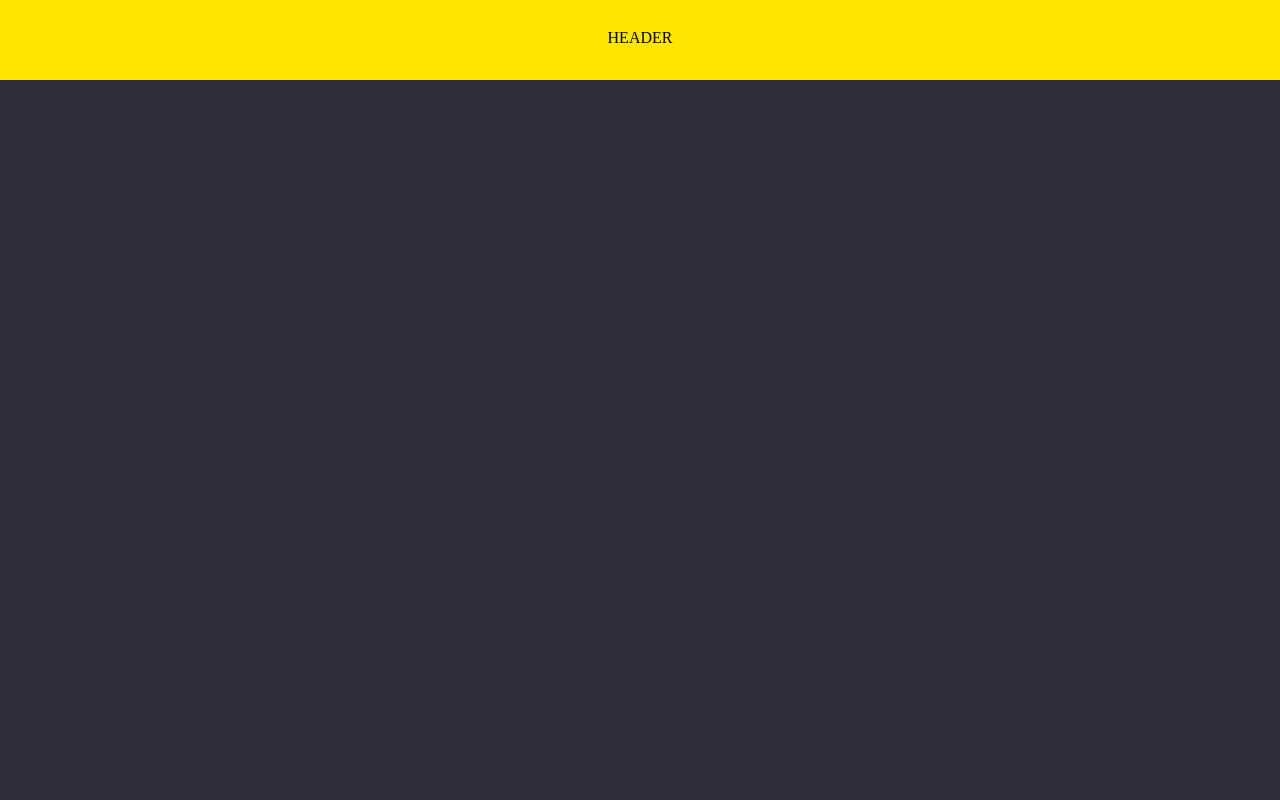
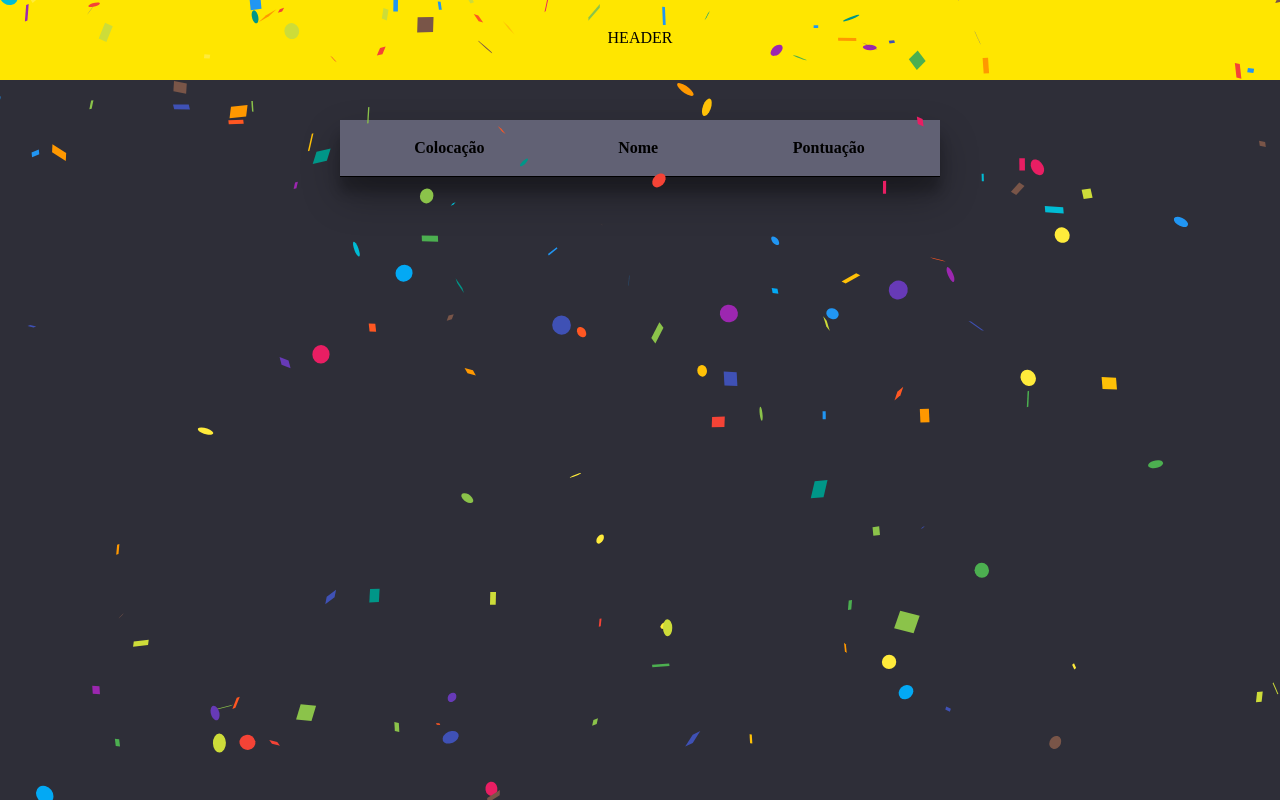
Before and after one commit to Sconzo/show_web, a React (Vite) app: page /score-table in a window 1280 px wide. Before the commit this address had no page. Built offline with nearby package versions, Linux system fonts and the light colour scheme.

Commit message:
Added scoreTable screen

```diff
--- a/package.json
+++ b/package.json
@@ -11,6 +11,7 @@
   "dependencies": {
     "axios": "^1.2.1",
     "react": "^18.2.0",
+    "react-confetti": "^6.1.0",
     "react-dom": "^18.2.0",
     "react-native-web": "^0.18.10",
     "sass": "^1.56.1",
--- a/src/App.tsx
+++ b/src/App.tsx
@@ -11,9 +11,9 @@ import QuestionMakerReview from "./components/QuestionMakerReview";
 import QuestionMakerWait from "./components/QuestionMakerWait";
 import Challenger from "./components/Challenger";
 import Score from "./components/Score";
+import ScoreTable from "./components/ScoreTable";
 
 function App(): JSX.Element {
-  let questions = [{ teste: "" }];
   return (
     <>
       <Header />
@@ -32,6 +32,7 @@ function App(): JSX.Element {
         <Route path="/review" element={<QuestionMakerReview />}></Route>
         <Route path="/challenger" element={<Challenger />}></Route>
         <Route path="/score" element={<Score />}></Route>
+        <Route path="/score-table" element={<ScoreTable />}></Route>
       </Routes>
     </>
   );
--- a/src/components/QuestionMaker/index.tsx
+++ b/src/components/QuestionMaker/index.tsx
@@ -437,12 +437,6 @@ function QuestionMaker() {
     (session.numberOfQuestions * session.numberOfChallengers) /
     session.numberOfGroups;
 
-  console.log("State : ");
-  console.log(state);
-  console.log("Form : ");
-  console.log(formData);
-  console.log("Questions : ");
-  console.log(questions);
   return (
     <>
       <div className="content-maker">
--- a/src/components/Score/index.tsx
+++ b/src/components/Score/index.tsx
@@ -19,21 +19,47 @@ const Score = () => {
     let path = `/challenger`;
     navigate(path);
   };
+  const goToScoreTable = () => {
+    let path = `/score-table`;
+    navigate(path);
+  };
 
-  console.log(currentChallenger);
+  let greetingMessage = "";
+  let details = "";
+  console.log(currentChallenger.score);
+
+  if (currentChallenger.score > 0) {
+    greetingMessage = "Parabéns " + currentChallenger.name;
+    if (currentChallenger.score == 1) {
+      details = "Você acertou " + currentChallenger.score + " questão";
+    } else {
+      details = "Você acertou " + currentChallenger.score + " questões";
+    }
+  } else {
+    greetingMessage = "Que pena " + currentChallenger.name;
+    details = "Você não acertou nenhuma questão ";
+  }
+
   return (
     <div className="score-content">
-      <span>
-        PARABÉNS {currentChallenger.name}! Você acertou:{" "}
-        {currentChallenger.score} questões
-      </span>
+      <div className="title-score">
+        <p>{greetingMessage}</p>
+      </div>
+      <div className="score-details">
+        <p>{details}</p>
+      </div>
 
-      <button
-        onClick={changeRouteBack}
-        disabled={pos >= session.numberOfChallengers - 1}
-      >
-        Próximo Desafiante
-      </button>
+      {pos < session.numberOfChallengers - 1 && (
+        <button className="btn-end-challenger" onClick={changeRouteBack}>
+          Vamos {challengers[pos + 1].name}
+        </button>
+      )}
+
+      {pos >= session.numberOfChallengers - 1 && (
+        <button className="btn-end-challenger" onClick={goToScoreTable}>
+          Ver Resultado
+        </button>
+      )}
     </div>
   );
 };
--- a/src/components/Score/style.scss
+++ b/src/components/Score/style.scss
@@ -0,0 +1,18 @@
+.score-content {
+    color: aliceblue;
+}
+
+.title-score{
+    margin-top: 42px;
+    font-size: 40px;
+}
+
+.score-details{
+    margin-top: 42px;
+    font-size: 30px;
+}
+
+.btn-end-challenger{
+    margin-top: 20px;
+
+}
--- /dev/null
+++ b/src/components/ScoreTable/index.tsx
@@ -0,0 +1,46 @@
+import { Challenger } from "../../services/Challengers/ChallengerService";
+import useChallenger from "../../zus/challenger";
+import "./style.scss";
+import Confetti from "react-confetti";
+
+const ScoreTable = () => {
+  const challengerList = useChallenger((state) => state.challengers);
+
+  const compare = (a: Challenger, b: Challenger) => {
+    if (a.score < b.score) {
+      return 1;
+    }
+    if (a.score > b.score) {
+      return -1;
+    }
+    return 0;
+  };
+
+  challengerList.sort(compare);
+
+  return (
+    <div>
+      <Confetti />
+      <table className="score-table-list">
+        <thead>
+          <tr>
+            <th>Colocação</th>
+            <th>Nome</th>
+            <th>Pontuação</th>
+          </tr>
+        </thead>
+        <tbody>
+          {challengerList.map((challenger, index) => (
+            <tr>
+              <td>{index + 1}</td>
+              <td>{challenger.name}</td>
+              <td>{challenger.score}</td>
+            </tr>
+          ))}
+        </tbody>
+      </table>
+    </div>
+  );
+};
+
+export default ScoreTable;
--- /dev/null
+++ b/src/components/ScoreTable/style.scss
@@ -0,0 +1,39 @@
+.score-table-list {
+    overflow-y: scroll;
+    max-height: 244px;
+    box-shadow: rgb(0 0 0 / 30%) 0px 19px 38px, rgb(0 0 0 / 22%) 0px 15px 12px;
+    border-radius: 6px;
+    width: 600px;
+    margin: 40px auto 30px auto;
+}
+
+.score-table-list table {
+    width: 100%;
+
+    color: #c1c1c1;
+}
+
+.score-table-list thead {
+    background-color: #616174;
+    font-weight: bolder;
+    position: sticky;
+    top: 0;
+}
+
+.score-table-list th, .score-table-list td {
+    padding: 20px;
+    border-bottom: 1px solid black;
+    text-align: center;
+}
+
+
+.score-table-list tr:first-child td {
+    background-color: #D1B000
+}
+
+.score-table-list tr:nth-child(2) td {
+    background-color: #b4b4b4;
+}
+.score-table-list tr:nth-child(3) td {
+    background-color: #6a3805
+}
```
Also changed, not shown: 2 other files (tests, documents, lock files or other folders).
